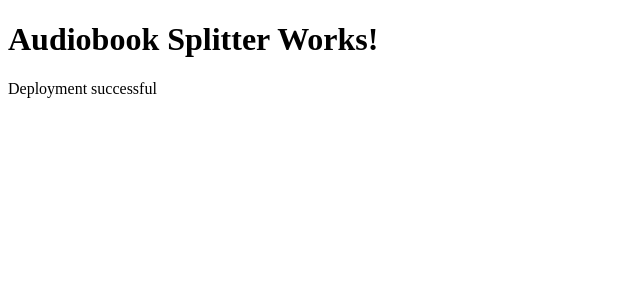
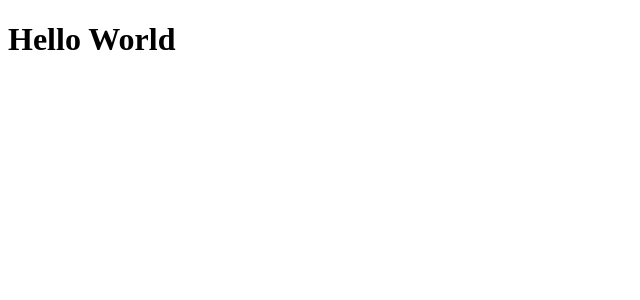
Before and after one commit to szekelyzol/audiobook-splitter, a Next.js app: page / in a window 1280 px wide. Shown: the top 300 px of the page, without its empty margins (0-640 px from the left). Built offline with nearby package versions, Linux system fonts and the light colour scheme.

Commit message:
Test again

```diff
--- a/package.json
+++ b/package.json
@@ -7,8 +7,7 @@
   "scripts": {
     "dev": "next dev",
     "build": "next build",
-    "start": "next start",
-    "lint": "next lint"
+    "start": "next start"
   },
   "keywords": [],
   "author": "",
--- a/pages/_app.tsx
+++ b/pages/_app.tsx
@@ -1,14 +1,3 @@
-import type { AppProps } from 'next/app'
-import Head from 'next/head'
-
-export default function App({ Component, pageProps }: AppProps) {
-  return (
-    <>
-      <Head>
-        <link rel="icon" href="/favicon.ico" />
-        <meta name="viewport" content="width=device-width, initial-scale=1" />
-      </Head>
-      <Component {...pageProps} />
-    </>
-  )
+export default function App({ Component, pageProps }) {
+  return <Component {...pageProps} />
 }
--- a/pages/index.tsx
+++ b/pages/index.tsx
@@ -1,8 +1,3 @@
 export default function Home() {
-  return (
-    <div>
-      <h1>Audiobook Splitter Works!</h1>
-      <p>Deployment successful</p>
-    </div>
-  )
+  return <h1>Hello World</h1>
 }
```
Also changed, not shown: vercel.json (added).
